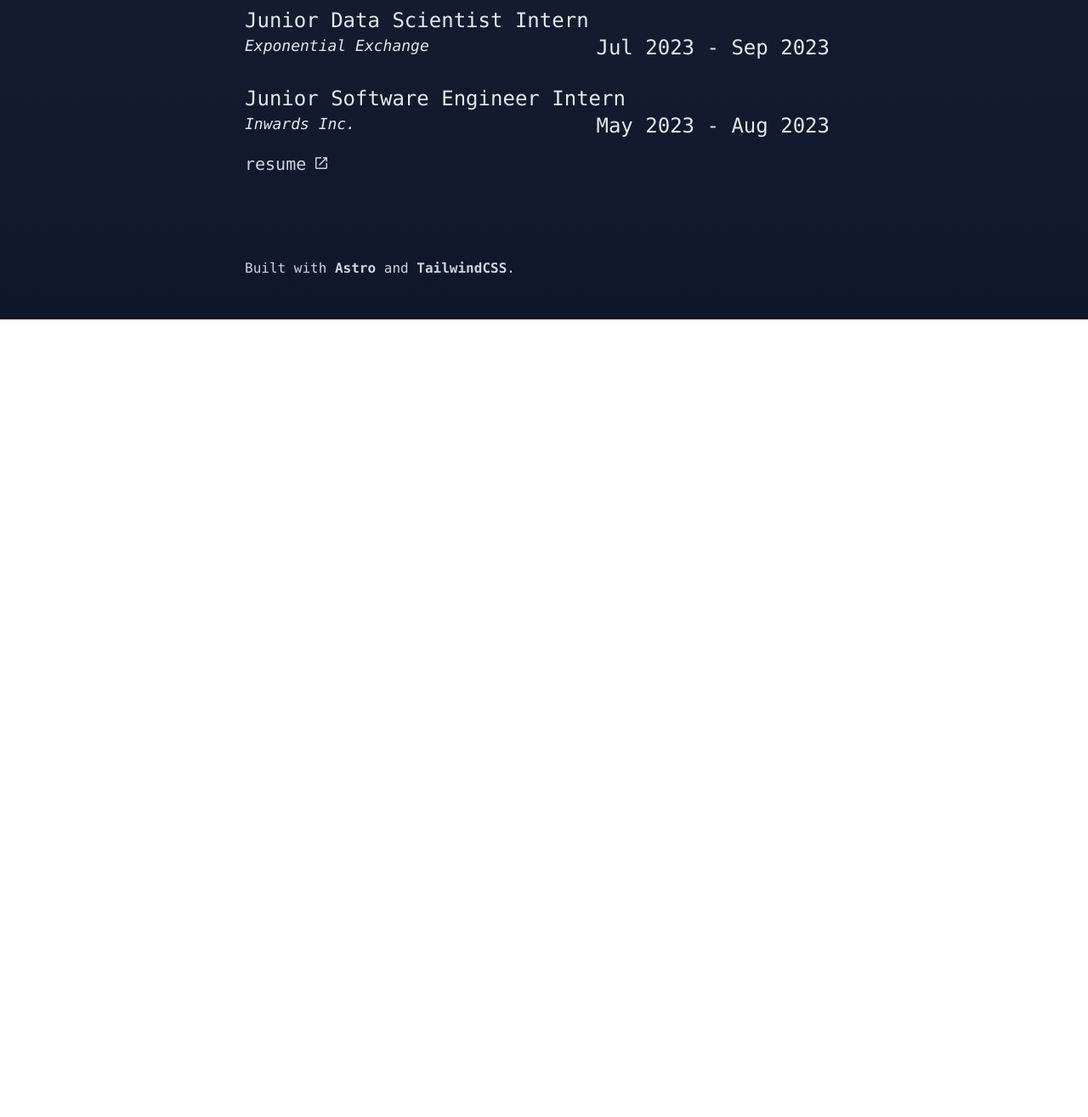
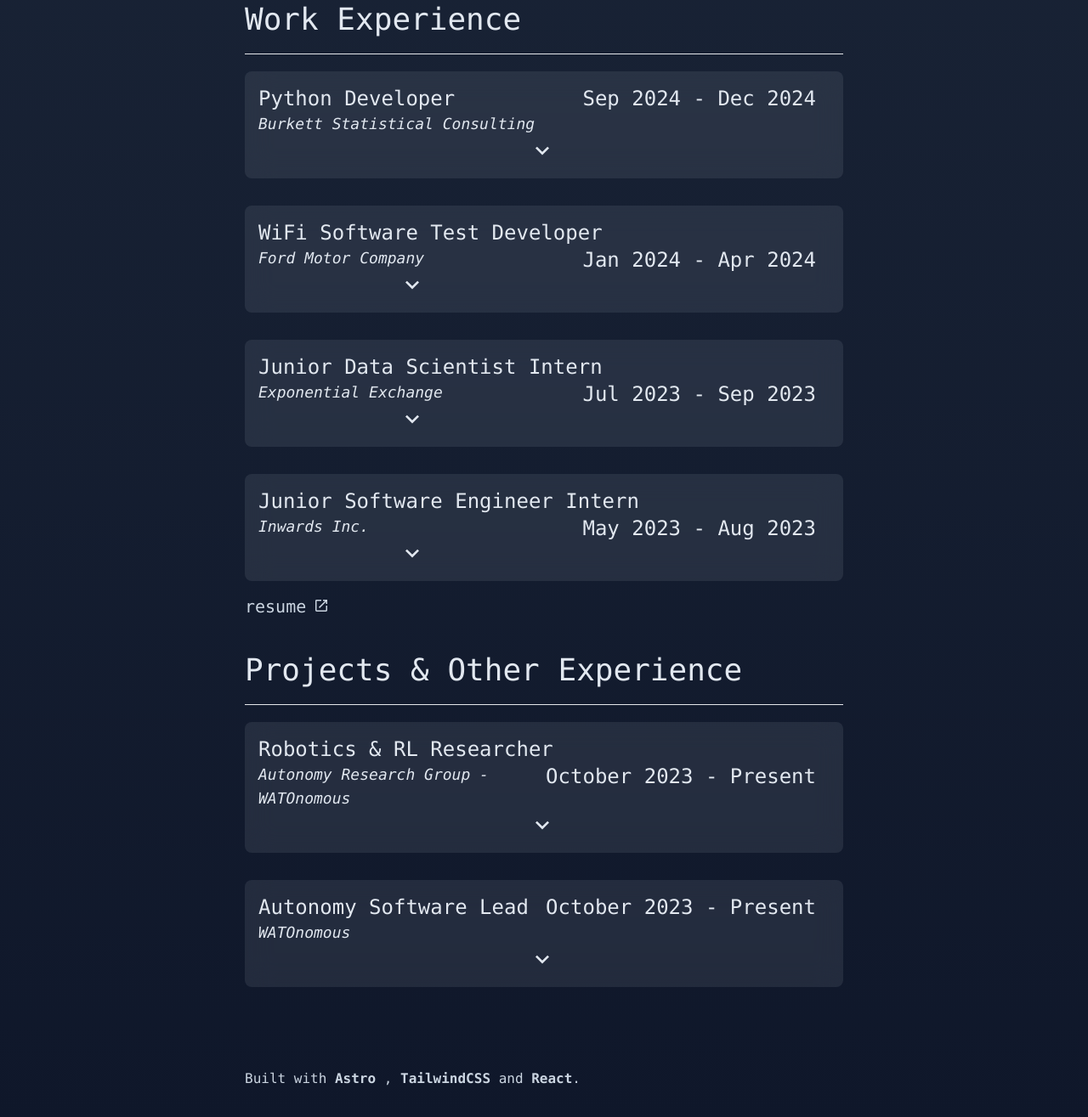
Before and after one commit to VishGit1234/VishGit1234.github.io, an Astro site: page / in a window 1280 px wide. Shown: the part 899-2214 px from the top of the page at 85% size. Before the commit the page ends 1275 px from the top, so only its background shows below. Built offline with nearby package versions, Linux system fonts and the light colour scheme; Astro itself is replaced by a stand-in of ours.

Commit message:
add projects

```diff
--- a/astro.config.mjs
+++ b/astro.config.mjs
@@ -2,9 +2,10 @@
 import { defineConfig } from 'astro/config';
 
 import tailwind from '@astrojs/tailwind';
+import react from '@astrojs/react';
 
 // https://astro.build/config
 export default defineConfig({
   site: 'https://astronaut.github.io',
-  integrations: [tailwind()]
+  integrations: [tailwind(), react()]
 });
--- /dev/null
+++ b/src/components/experience.jsx
@@ -0,0 +1,35 @@
+import React from 'react'
+import { useState } from 'react'
+
+const Experience = ({ title, duration, company, description }) => {
+  // state that when true shows the full description, if false shows just the top
+  const [showFullDescription, setShowFullDescription] = useState(false)
+
+  return (
+    <>
+      {/* overflow-hidden trick used to force parent container to recognize the float divs */}
+      <div className="p-4 backdrop-blur-lg bg-slate-300/10 rounded-lg overflow-hidden lg:text-2xl">
+        <div className="float-left">{ title }</div>
+        <div className="float-right mx-4">{ duration }</div>
+        <br/>
+        <div class="italic text-base lg:text-lg">{company}</div>
+        <div className={`${showFullDescription ? "" : "hidden"} text-base lg:text-lg`}>
+          <ul className='list-disc list-inside'>
+            { description.map((point) => (
+              <li>{point}</li>
+            )) }
+          </ul>
+        </div>
+        <div className="flex justify-center">
+          <button onClick={ () => setShowFullDescription(
+            (prevState) => !prevState
+          ) } className="text-2xl mr-1 hover:bg-slate-300/10 rounded-full">
+            <svg className="mt-[2px] " xmlns="http://www.w3.org/2000/svg" height="32px" viewBox="0 -960 960 960" width="32px" fill="#e2e8f0"><path d="M480-344 240-584l56-56 184 184 184-184 56 56-240 240Z"/></svg>
+          </button>
+        </div>
+      </div>
+    </>
+  )
+}
+
+export default Experience
--- a/src/components/experience.astro
+++ b/src/components/experiences.astro
@@ -3,24 +3,20 @@
 Work Experience (loaded from experience.json)
 */
 
-import jobs from '../content/experience.json'
+import jobs from '../content/experiences.json'
+import Experience from './experience.jsx'
 ---
-<div class="lg:text-2xl">
+
+<div>
   {
     jobs.slice(0, -1).map((job) => (
       <div class='mb-8'>
-        <div class="float-left">{job.title}</div>
-        <div class="float-right mx-4">{job.duration}</div>
-        <br>
-        <div class="italic text-base lg:text-lg">{job.company}</div>
+        <Experience client:load title={job.title} duration={job.duration} company={job.company} description={job.description}/>
       </div>
     ))
   }
   <div class='mb-4'>
-        <div class="float-left">{jobs.slice(-1)[0].title}</div>
-        <div class="float-right mx-4">{jobs.slice(-1)[0].duration}</div>
-        <br>
-        <div class="italic text-base lg:text-lg">{jobs.slice(-1)[0].company}</div>
+    <Experience client:load title={jobs.slice(-1)[0].title} duration={jobs.slice(-1)[0].duration} company={jobs.slice(-1)[0].company} description={jobs.slice(-1)[0].description}/>
   </div>
   <a href="/Vishal_Resume.pdf" target="_blank" class="text-lg lg:text-xl inline-flex text-slate-300 hover:text-blue-300 fill-slate-300 hover:fill-blue-300">
     <div class="mr-2">resume</div>
--- /dev/null
+++ b/src/components/projects.astro
@@ -0,0 +1,25 @@
+---
+/*
+Other Experience (loaded from projects.json)
+*/
+
+import jobs from '../content/projects.json'
+import Experience from './experience.jsx'
+---
+
+<div>
+  {
+    jobs.slice(0, -1).map((job) => (
+      <div class='mb-8'>
+        <Experience client:load title={job.title} duration={job.duration} company={job.company} description={job.description}/>
+      </div>
+    ))
+  }
+  <div class='mb-4'>
+    <Experience client:load title={jobs.slice(-1)[0].title} duration={jobs.slice(-1)[0].duration} company={jobs.slice(-1)[0].company} description={jobs.slice(-1)[0].description}/>
+  </div>
+  <!-- <a href="/posts/" target="_blank" class="text-lg lg:text-xl inline-flex text-slate-300 hover:text-blue-300 fill-slate-300 hover:fill-blue-300">
+    <div class="mr-2">more details in my blog</div>
+    <svg xmlns="http://www.w3.org/2000/svg" height="20px" viewBox="0 -1100 960 960" width="20px"><path d="M216-144q-29.7 0-50.85-21.15Q144-186.3 144-216v-528q0-29.7 21.15-50.85Q186.3-816 216-816h264v72H216v528h528v-264h72v264q0 29.7-21.15 50.85Q773.7-144 744-144H216Zm171-192-51-51 357-357H576v-72h240v240h-72v-117L387-336Z"/></svg>
+  </a> -->
+</div>
--- a/src/components/section.astro
+++ b/src/components/section.astro
@@ -6,5 +6,5 @@
 const { title } = Astro.props;
 ---
 <h2 class="mt-10 text-2xl sm:text-3xl lg:text-4xl">{ title }</h2>
-<hr class="my-5 font-extrabold">
+<hr class="my-5">
 <slot/>
--- a/src/content/aboutme.md
+++ b/src/content/aboutme.md
@@ -1 +1 @@
-I'm currently a third year Computer Science student at the University of Waterloo and am passionate about all things software and robotics. Through multiple internships, I've had the opportunity to develop software in a variety of environments for many different projects.
+I'm currently a third year Computer Science student at the University of Waterloo and am passionate about all things software, especially machine learning and artificial intelligence. Through multiple internships, I’ve had the opportunity to develop software in a variety of environments for many projects. Currently working on turning a Kia Soul into a fully self-driving car with <a href="https://www.watonomous.ca/about" target="_blank"><u>WATOnomous</u></a>.
--- a/src/content/experience.json
+++ /dev/null
@@ -1,22 +0,0 @@
-[
-  {
-    "title": "Python Developer",
-    "company": "Burkett Statistical Consulting",
-    "duration": "Sep 2024 - Dec 2024"
-  },
-  {
-    "title": "WiFi Software Test Developer",
-    "company": "Ford Motor Company",
-    "duration": "Jan 2024 - Apr 2024"
-  },
-  {
-    "title": "Junior Data Scientist Intern",
-    "company": "Exponential Exchange",
-    "duration": "Jul 2023 - Sep 2023"
-  },
-  {
-    "title": "Junior Software Engineer Intern",
-    "company": "Inwards Inc.",
-    "duration": "May 2023 - Aug 2023"
-  }
-]
--- /dev/null
+++ b/src/content/experiences.json
@@ -0,0 +1,37 @@
+[
+  {
+    "title": "Python Developer",
+    "company": "Burkett Statistical Consulting",
+    "duration": "Sep 2024 - Dec 2024",
+    "description" : [
+      "Used Pandas for data processing of utility meter data, producing a 90% smaller clean dataset",
+      "Engineered features for EV load prediction and fitted numerous machine learning models achieving 80% accuracy",
+      "Automated assembly line scheduling using Google OR-tools, Python and R, reducing manual effort and achieving a potential 5% reduction in production costs while meeting all production constraints."
+    ]
+  },
+  {
+    "title": "WiFi Software Test Developer",
+    "company": "Ford Motor Company",
+    "duration": "Jan 2024 - Apr 2024",
+    "description" : [
+      "Implemented and tested Python automation test scripts, using the Slash testing framework, for in-vehicle WiFi connectivity modules extending test coverage to new hardware automating 10% of manual testing"
+    ]
+  },
+  {
+    "title": "Junior Data Scientist Intern",
+    "company": "Exponential Exchange",
+    "duration": "Jul 2023 - Sep 2023",
+    "description" : [
+      "Scraped price history of over 30 major market indices using Selenium and Python for data analysis",
+      "Used Snowflake and SQL to compute correlations and created an interactive dashboard in Looker to visualize and compare the different indices"
+    ]
+  },
+  {
+    "title": "Junior Software Engineer Intern",
+    "company": "Inwards Inc.",
+    "duration": "May 2023 - Aug 2023",
+    "description" : [
+      "Upgraded company website using HTML/CSS, JavaScript & PHP, adding pages and improving load times by 50%"
+    ]
+  }
+]
--- /dev/null
+++ b/src/content/projects.json
@@ -0,0 +1,21 @@
+[
+  {
+    "title": "Robotics & RL Researcher",
+    "company": "Autonomy Research Group - WATOnomous",
+    "duration": "October 2023 - Present",
+    "description" : [
+      "Conducted an in-depth literature review on both classical and deep-learning based (RNN, LSTM, Bi-LSTM with attention, etc.) Driver Intention Inference schemes and synthesized findings",
+      "Adapted Hybrid Policy Optimization algorithm to use MPC demonstrations to guide reinforcement learning",
+      "Wrote custom SAC implementation in PyTorch to get baselines for experimental validation"
+    ]
+  },
+  {
+    "title": "Autonomy Software Lead",
+    "company": "WATOnomous",
+    "duration": "October 2023 - Present",
+    "description" : [
+      "Used Docker, CARLA and ROS2 to leverage in-house HPC cluster for high-fidelity AV simulation",
+      "Led team of 10 in development of ROS2 nodes for various world-modeling solutions for autonomy stack"
+    ]
+  }
+]
--- a/src/pages/index.astro
+++ b/src/pages/index.astro
@@ -1,8 +1,11 @@
 ---
 import { Content as AboutMe } from '../content/aboutme.md'
 import { Content as Skills } from '../content/skills.md'
+import { Content as Description } from '../content/description.md'
 import Section from '../components/section.astro'
-import Experience from '../components/experience.astro'
+import Experiences from '../components/experiences.astro'
+import Experience from '../components/experience.jsx'
+import Projects from '../components/projects.astro'
 ---
 
 <html lang="en" class="font-mono font-medium">
@@ -15,39 +18,35 @@
   </head>
   <body class="text-slate-200 text-lg min-h-screen bg-gradient-to-b from-slate-800 to-slate-900">
     <div class="mx-5 sm:mx-28 md:mx-40 lg:mx-[14rem] xl:mx-[18rem] 2xl:mx-[18rem] pt-16 mb-16">
+      <div class="flex">
+        <img class="mr-16 rounded-full" src="/src/images/photo.jpg">
+        <div class="inline">
           <h1 class="text-3xl sm:text-4xl lg:text-5xl">Vishal Jayakumar</h1>
-      <p class="md:hidden">CS Undergrad @ uWaterloo</p>
           <div class="mt-5">
             <a href="mailto:v3jayaku@uwaterloo.ca" class="text-slate-300 hover:text-blue-300 hover:underline">email</a>
             <a href="https://github.com/VishGit1234" target="_blank" class="text-slate-300 ml-5 hover:text-blue-300 hover:underline">github</a>
             <a href="https://www.linkedin.com/in/vish-jay/" target="_blank" class="text-slate-300 ml-5 hover:text-blue-300 hover:underline">linkedin</a>
             <a href="https://scholar.google.ca/citations?user=lh_Y0ZsAAAAJ&hl=en" target="_blank" class="text-slate-300 ml-5 hover:text-blue-300 hover:underline">scholar</a>
+            <!-- <a href="/posts/" class="text-slate-300 ml-5 hover:text-blue-300 hover:underline">blog</a> -->
           </div>
+        </div>
+      </div>
+
       <hr class="my-5">
       <div class="hidden md:inline-block"><AboutMe/></div>
       <Section title="Skills">
         <Skills/>
       </Section>
-      <Section title="Experience">
-        <Experience/>
+      <Section title="Work Experience">
+        <Experiences/>
       </Section>
-      <!-- <Section title="Projects & Other Experience">
-        TODO: Add projects and WATOnomous
-        <div class="h-28 p-4 backdrop-blur-lg bg-slate-300/10 rounded-lg">
-          <div class="float-left">Software Team Lead</div>
-          <div class="float-right">Sept 2023 - Present</div>
-          <br>
-          <div class="italic text-base lg:text-lg">
-            <a href="https://www.watonomous.ca/" target="_blank" class="inline-flex text-slate-300 hover:text-blue-300 fill-slate-300 hover:fill-blue-300">
-              <div class="mr-2">WATonomous</div>
-              <svg xmlns="http://www.w3.org/2000/svg" height="20px" viewBox="0 -1100 960 960" width="20px"><path d="M216-144q-29.7 0-50.85-21.15Q144-186.3 144-216v-528q0-29.7 21.15-50.85Q186.3-816 216-816h264v72H216v528h528v-264h72v264q0 29.7-21.15 50.85Q773.7-144 744-144H216Zm171-192-51-51 357-357H576v-72h240v240h-72v-117L387-336Z"/></svg>
-            </a>
-          </div>
-        </div>
-      </Section> -->
+      <Section title="Projects & Other Experience">
+        <Projects/>
+      </Section>
       <div class="mt-24 -mb-4 text-sm lg:text-base text-slate-300">
         Built with <b><a class="hover:text-blue-300" href="https://astro.build/" target="_blank">Astro</a></b>
-        and <b><a class="hover:text-blue-300" href="https://tailwindcss.com/" target="_blank">TailwindCSS</a></b>.
+        , <b><a class="hover:text-blue-300" href="https://tailwindcss.com/" target="_blank">TailwindCSS</a></b> and
+        <b><a class="hover:text-blue-300" href="https://react.dev/" target="_blank">React</a></b>.
       </div>
     </div>
   </body>
```
Also changed, not shown: package.json (+6 -1 lines), src/images/photo.jpg (added), 2 other files. Lines whose indentation alone changed are shown as unchanged.
